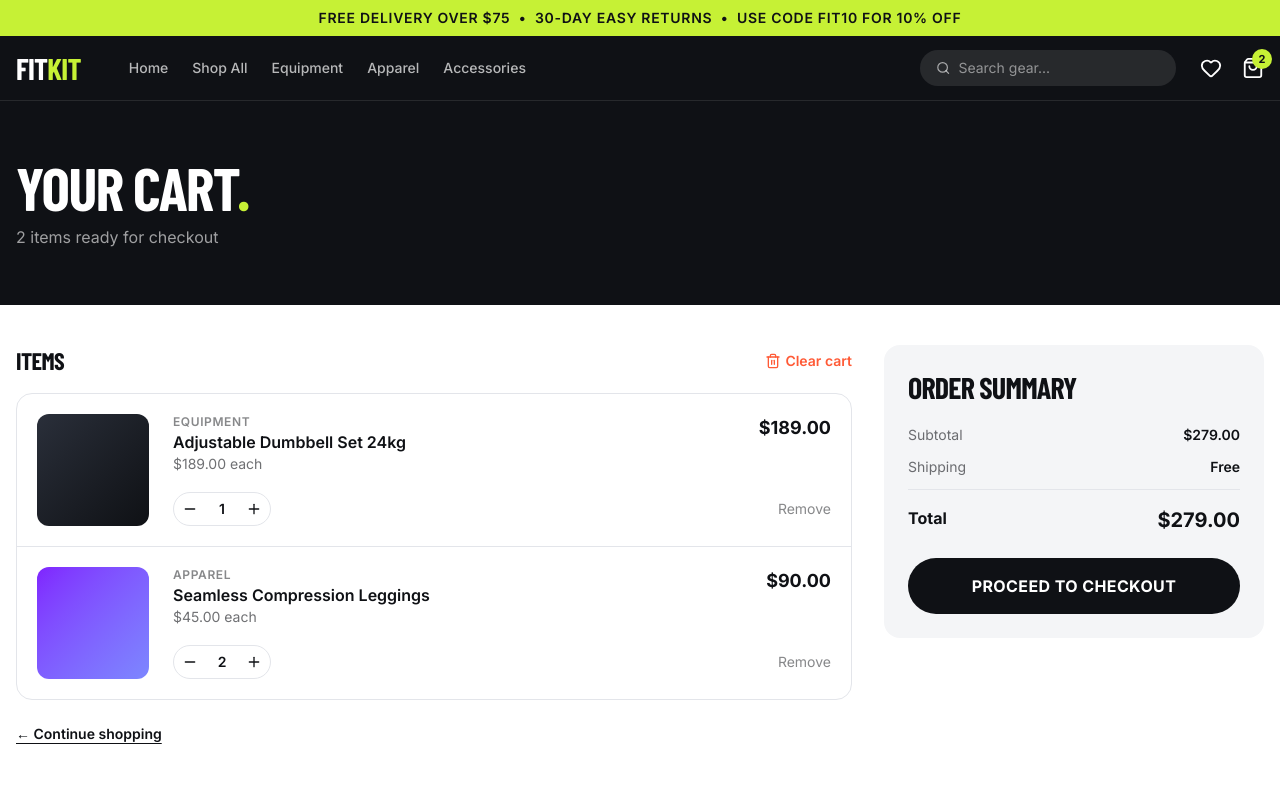
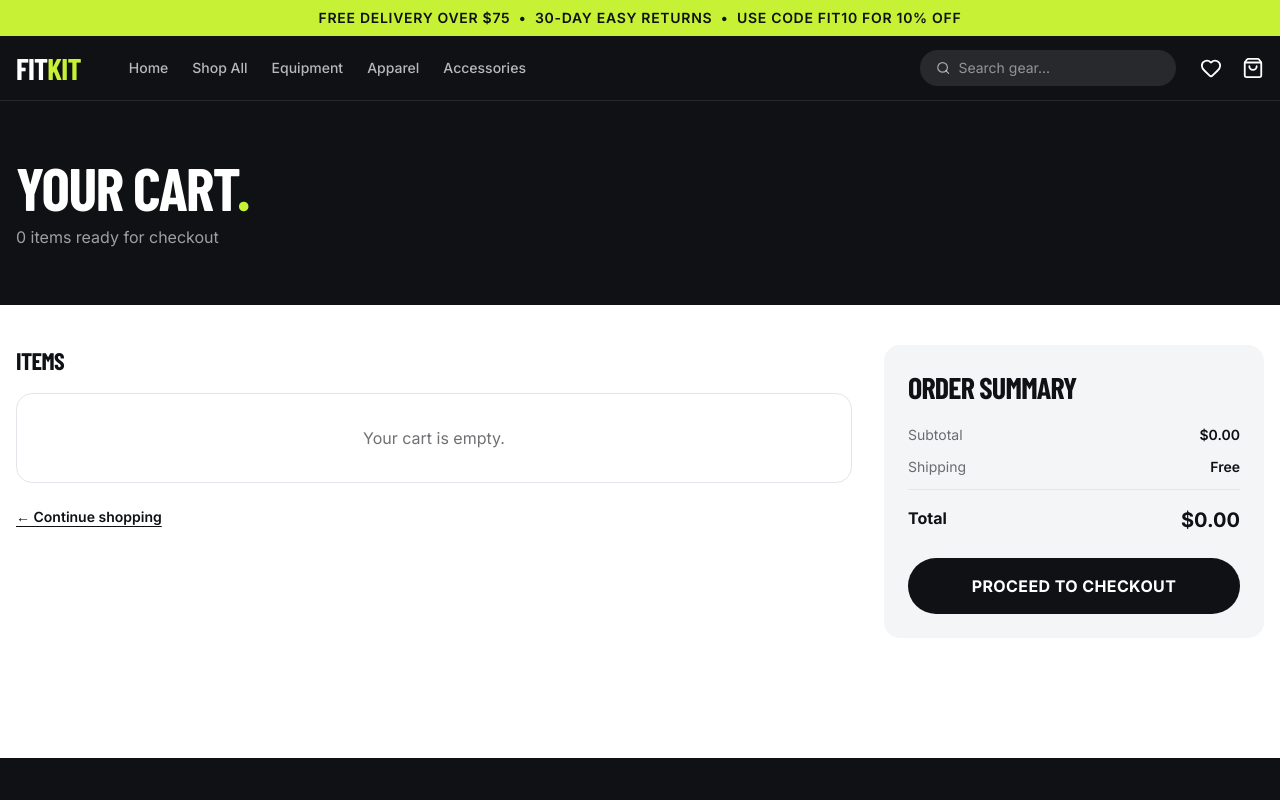
Before and after one commit to jawad-sayyah/FitKit, a React (Vite) app: page /cart in a window 1280 px wide. Shown: the top 800 px of the page. Built offline with nearby package versions, Linux system fonts and the light colour scheme; a web font is replaced by a local one.

Commit message:
feat: Add to cart

```diff
--- a/src/components/layout/Header.tsx
+++ b/src/components/layout/Header.tsx
@@ -2,6 +2,7 @@ import { useState } from "react";
 import { Link, NavLink } from "react-router-dom";
 import { Heart, Menu, Search, ShoppingBag, X } from "lucide-react";
 import { useFavorites } from "@/providers/FavoritesContext";
+import { useCart } from "@/providers/CartContext";
 
 const navLinks = [
   { to: "/", label: "Home" },
@@ -27,7 +28,8 @@ function CountBadge({ count, tone }: { count: number; tone: string }) {
 export default function Header() {
   const [open, setOpen] = useState(false);
   const { favorites } = useFavorites();
-  const DUMMY_CART_COUNT = 2;
+  const { cart } = useCart();
+  const CART_COUNT = cart.length;
   const WISHLIST_COUNT = favorites.length;
 
   return (
@@ -77,7 +79,7 @@ export default function Header() {
           </Link>
           <Link to="/cart" className="relative" aria-label="Cart">
             <ShoppingBag size={22} />
-            <CountBadge count={DUMMY_CART_COUNT} tone="bg-volt text-ink" />
+            <CountBadge count={CART_COUNT} tone="bg-volt text-ink" />
           </Link>
         </div>
       </div>
--- a/src/components/ui/ProductCard.tsx
+++ b/src/components/ui/ProductCard.tsx
@@ -2,9 +2,10 @@ import { Heart, ShoppingBag, Star } from "lucide-react";
 import type { Product } from "@/types";
 import { formatPrice } from "@/utils/format";
 import { useFavorites } from "@/providers/FavoritesContext";
+import { useCart } from "@/providers/CartContext";
+import { Plus, Minus } from "lucide-react";
 interface Props {
   product: Product;
-  onAddToCart?: (product: Product) => void;
 }
 
 const badgeStyles: Record<NonNullable<Product["badge"]>, string> = {
@@ -13,8 +14,32 @@ const badgeStyles: Record<NonNullable<Product["badge"]>, string> = {
   "Best Seller": "bg-ink text-white",
 };
 
-export default function ProductCard({ product, onAddToCart }: Props) {
+// Stock level styling: green in stock, amber low stock, red out of stock
+function getStockStyles(stock: number) {
+  if (stock <= 0) {
+    return {
+      className: "bg-red-600 text-white",
+      label: "Out of stock",
+    };
+  }
+  if (stock <= 10) {
+    return {
+      className: "bg-amber-500 text-ink",
+      label: `${stock} left`,
+    };
+  }
+  return {
+    className: "bg-emerald-600 text-white",
+    label: `${stock} in stock`,
+  };
+}
+
+export default function ProductCard({ product }: Props) {
   const { isFavorite, toggleFavorite } = useFavorites();
+  const { addToCart, inCart, updateQuantity, cart } = useCart();
+  const getQty = (id: number) => cart.find((c) => c.id === id)?.quantity ?? 0;
+  const stockStyles = getStockStyles(product.stock);
+
   return (
     <article className="group flex flex-col overflow-hidden rounded-xl border border-line bg-white transition hover:shadow-xl">
       <div
@@ -43,6 +68,13 @@ export default function ProductCard({ product, onAddToCart }: Props) {
             className={isFavorite(product.id) ? "fill-flame text-flame" : ""}
           />
         </button>
+
+        {/* Diagonal stock tape, bottom-right corner */}
+        <span
+          className={`pointer-events-none absolute -right-10 bottom-6 z-10 -rotate-45 px-12 py-1.5 text-[11px] font-bold uppercase tracking-wider shadow-md ${stockStyles.className}`}
+        >
+          {stockStyles.label}
+        </span>
       </div>
 
       <div className="flex flex-1 flex-col p-4">
@@ -69,14 +101,37 @@ export default function ProductCard({ product, onAddToCart }: Props) {
             </span>
           )}
         </div>
-
-        <button
-          onClick={() => onAddToCart?.(product)}
-          className="mt-4 flex items-center justify-center gap-2 rounded-lg bg-ink py-2.5 text-sm font-semibold text-white transition hover:bg-volt hover:text-ink"
-        >
-          <ShoppingBag size={16} />
-          Add to Cart
-        </button>
+        {inCart(product.id) ? (
+          <div className="mt-4 flex items-center justify-between rounded-lg border border-line">
+            <button
+              onClick={() => updateQuantity(product.id, getQty(product.id) - 1)}
+              aria-label="Decrease quantity"
+              className="flex flex-1 items-center justify-center py-2.5 text-ink transition hover:text-flame cursor-pointer"
+            >
+              <Minus size={16} />
+            </button>
+            <span className="w-8 text-center text-sm font-semibold">
+              {getQty(product.id)}
+            </span>
+            <button
+              onClick={() => updateQuantity(product.id, getQty(product.id) + 1)}
+              aria-label="Increase quantity"
+              disabled={getQty(product.id) >= product.stock}
+              className="flex flex-1 items-center justify-center py-2.5 text-ink transition hover:text-flame cursor-pointer disabled:cursor-not-allowed disabled:opacity-40"
+            >
+              <Plus size={16} />
+            </button>
+          </div>
+        ) : (
+          <button
+            onClick={() => addToCart(product.id)}
+            disabled={product.stock <= 0}
+            className="mt-4 flex items-center justify-center gap-2 rounded-lg bg-ink py-2.5 text-sm font-semibold text-white transition hover:bg-volt hover:text-ink cursor-pointer disabled:cursor-not-allowed disabled:opacity-40 disabled:hover:bg-ink disabled:hover:text-white"
+          >
+            <ShoppingBag size={16} />
+            {product.stock <= 0 ? "Out of Stock" : "Add to Cart"}
+          </button>
+        )}
       </div>
     </article>
   );
--- a/src/main.tsx
+++ b/src/main.tsx
@@ -3,10 +3,13 @@ import { createRoot } from "react-dom/client";
 import "./index.css";
 import App from "./App.tsx";
 import { FavoritesProvider } from "./providers/FavoritesContext.tsx";
+import { CartProvider } from "./providers/CartContext.tsx";
 createRoot(document.getElementById("root")!).render(
   <StrictMode>
     <FavoritesProvider>
-      <App />
+      <CartProvider>
+        <App />
+      </CartProvider>
     </FavoritesProvider>
   </StrictMode>,
 );
--- a/src/pages/Cart.tsx
+++ b/src/pages/Cart.tsx
@@ -3,39 +3,52 @@ import { Minus, Plus, Trash2 } from "lucide-react";
 import { products } from "@/data/products";
 import { formatPrice } from "@/utils/format";
 import PageHeader from "@/components/ui/PageHeader";
-
-// DESIGN ONLY: hard-coded dummy cart. Replace with the cart store in the logic phase.
-const dummyCart = [
-  { product: products[0], quantity: 1 },
-  { product: products[7], quantity: 2 },
-];
+import { useCart } from "@/providers/CartContext";
 
 export default function Cart() {
-  const subtotal = dummyCart.reduce(
-    (sum, i) => sum + i.product.price * i.quantity,
+  const { cart, updateQuantity, removeFromCart, clearCart } = useCart();
+
+  // Merge cart items (id + quantity) with product data
+  const cart_data = cart.map((item) => ({
+    product: products.find((p) => p.id === item.id)!,
+    quantity: item.quantity,
+  }));
+
+  const subtotal = cart_data.reduce(
+    (sum, { product, quantity }) => sum + product.price * quantity,
     0,
   );
-  const shipping = subtotal > 75 ? 0 : 6.99;
+  const shipping = subtotal > 75 || subtotal === 0 ? 0 : 6.99;
   const total = subtotal + shipping;
 
   return (
     <>
       <PageHeader
         title="Your cart"
-        subtitle={`${dummyCart.length} items ready for checkout`}
+        subtitle={`${cart_data.length} items ready for checkout`}
       />
 
       <div className="mx-auto grid max-w-7xl gap-8 px-4 py-10 lg:grid-cols-[1fr_380px]">
         <section>
           <div className="mb-4 flex items-center justify-between">
             <h2 className="text-2xl font-bold">Items</h2>
-            <button className="flex items-center gap-1 text-sm font-semibold text-flame hover:underline">
+            {cart_data.length > 0 && (
+              <button
+                onClick={clearCart}
+                className="flex items-center gap-1 text-sm font-semibold text-flame hover:underline cursor-pointer"
+              >
                 <Trash2 size={16} /> Clear cart
               </button>
+            )}
           </div>
 
+          {cart_data.length === 0 ? (
+            <p className="rounded-2xl border border-line p-8 text-center text-ink/60">
+              Your cart is empty.
+            </p>
+          ) : (
             <ul className="divide-y divide-line rounded-2xl border border-line">
-            {dummyCart.map(({ product, quantity }) => (
+              {cart_data.map(({ product, quantity }) => (
                 <li key={product.id} className="flex gap-4 p-4 sm:gap-6 sm:p-5">
                   <div
                     className={`h-24 w-24 shrink-0 rounded-xl bg-linear-to-br sm:h-28 sm:w-28 ${product.tone}`}
@@ -62,7 +75,10 @@ export default function Cart() {
                     <div className="flex items-center justify-between">
                       <div className="flex items-center rounded-full border border-line">
                         <button
-                        className="p-2 hover:text-flame"
+                          onClick={() =>
+                            updateQuantity(product.id, quantity - 1)
+                          }
+                          className="p-2 hover:text-flame cursor-pointer"
                           aria-label="Decrease quantity"
                         >
                           <Minus size={16} />
@@ -71,13 +87,19 @@ export default function Cart() {
                           {quantity}
                         </span>
                         <button
-                        className="p-2 hover:text-flame"
+                          onClick={() =>
+                            updateQuantity(product.id, quantity + 1)
+                          }
+                          className="p-2 hover:text-flame cursor-pointer"
                           aria-label="Increase quantity"
                         >
                           <Plus size={16} />
                         </button>
                       </div>
-                    <button className="text-sm text-ink/50 hover:text-flame">
+                      <button
+                        onClick={() => removeFromCart(product.id)}
+                        className="text-sm text-ink/50 hover:text-flame cursor-pointer"
+                      >
                         Remove
                       </button>
                     </div>
@@ -85,6 +107,7 @@ export default function Cart() {
                 </li>
               ))}
             </ul>
+          )}
 
           <Link
             to="/products"
--- a/src/pages/Wishlist.tsx
+++ b/src/pages/Wishlist.tsx
@@ -6,8 +6,8 @@ import EmptyState from "@/components/ui/EmptyState";
 import { useFavorites } from "@/providers/FavoritesContext";
 
 export default function Wishlist() {
-  const { favorites } = useFavorites();
-  const wishlist_data = products.filter((p) => favorites.includes(p.id));
+  const { isFavorite } = useFavorites();
+  const wishlist_data = products.filter((p) => isFavorite(p.id));
   return (
     <>
       <PageHeader
@@ -16,7 +16,7 @@ export default function Wishlist() {
       />
 
       <div className="mx-auto max-w-7xl px-4 py-10">
-        {favorites.length > 0 ? (
+        {wishlist_data.length > 0 ? (
           <div className="grid grid-cols-2 gap-4 md:grid-cols-3 lg:grid-cols-4 lg:gap-6">
             {wishlist_data.map((p) => (
               <ProductCard key={p.id} product={p} />
--- /dev/null
+++ b/src/providers/CartContext.tsx
@@ -0,0 +1,98 @@
+import {
+  createContext,
+  useContext,
+  useState,
+  useEffect,
+  type ReactNode,
+} from "react";
+
+const KEY = "cart";
+
+export interface CartItem {
+  id: number;
+  quantity: number;
+}
+
+interface CartContextType {
+  cart: CartItem[];
+  inCart: (id: number) => boolean;
+  addToCart: (id: number) => void;
+  removeFromCart: (id: number) => void;
+  updateQuantity: (id: number, quantity: number) => void;
+  clearCart: () => void;
+}
+
+const CartContext = createContext<CartContextType | null>(null);
+
+function readCart(): CartItem[] {
+  try {
+    const raw = localStorage.getItem(KEY);
+    if (!raw) return [];
+
+    const parsed = JSON.parse(raw);
+    return parsed;
+  } catch {
+    return [];
+  }
+}
+
+export function CartProvider({ children }: { children: ReactNode }) {
+  const [cart, setCart] = useState<CartItem[]>(readCart);
+
+  useEffect(() => {
+    localStorage.setItem(KEY, JSON.stringify(cart));
+  }, [cart]);
+
+  const inCart = (id: number) => cart.some((item) => item.id === id);
+
+  const addToCart = (id: number) => {
+    setCart((prev) => {
+      const existing = prev.find((item) => item.id === id);
+      if (existing) {
+        return prev.map((item) =>
+          item.id === id ? { ...item, quantity: item.quantity + 1 } : item,
+        );
+      }
+      return [...prev, { id, quantity: 1 }];
+    });
+  };
+
+  const removeFromCart = (id: number) => {
+    setCart((prev) => prev.filter((item) => item.id !== id));
+  };
+
+  const updateQuantity = (id: number, quantity: number) => {
+    if (quantity <= 0) {
+      removeFromCart(id);
+      return;
+    }
+    setCart((prev) =>
+      prev.map((item) => (item.id === id ? { ...item, quantity } : item)),
+    );
+  };
+
+  const clearCart = () => setCart([]);
+
+  return (
+    <CartContext.Provider
+      value={{
+        cart,
+        inCart,
+        addToCart,
+        removeFromCart,
+        updateQuantity,
+        clearCart,
+      }}
+    >
+      {children}
+    </CartContext.Provider>
+  );
+}
+
+export function useCart() {
+  const context = useContext(CartContext);
+  if (!context) {
+    throw new Error("useCart must be used within CartProvider");
+  }
+  return context;
+}
--- a/src/types/index.ts
+++ b/src/types/index.ts
@@ -20,6 +20,8 @@ export interface Product {
   category: CategoryId;
   rating: number;
   reviews: number;
+  stock: number;
+  quantity: number;
   badge?: "New" | "Sale" | "Best Seller";
   tone: string; // tailwind gradient classes used for the placeholder image
 }
```
Also changed, not shown: src/data/products.ts (+48 -1 lines). Lines whose indentation alone changed are shown as unchanged.
